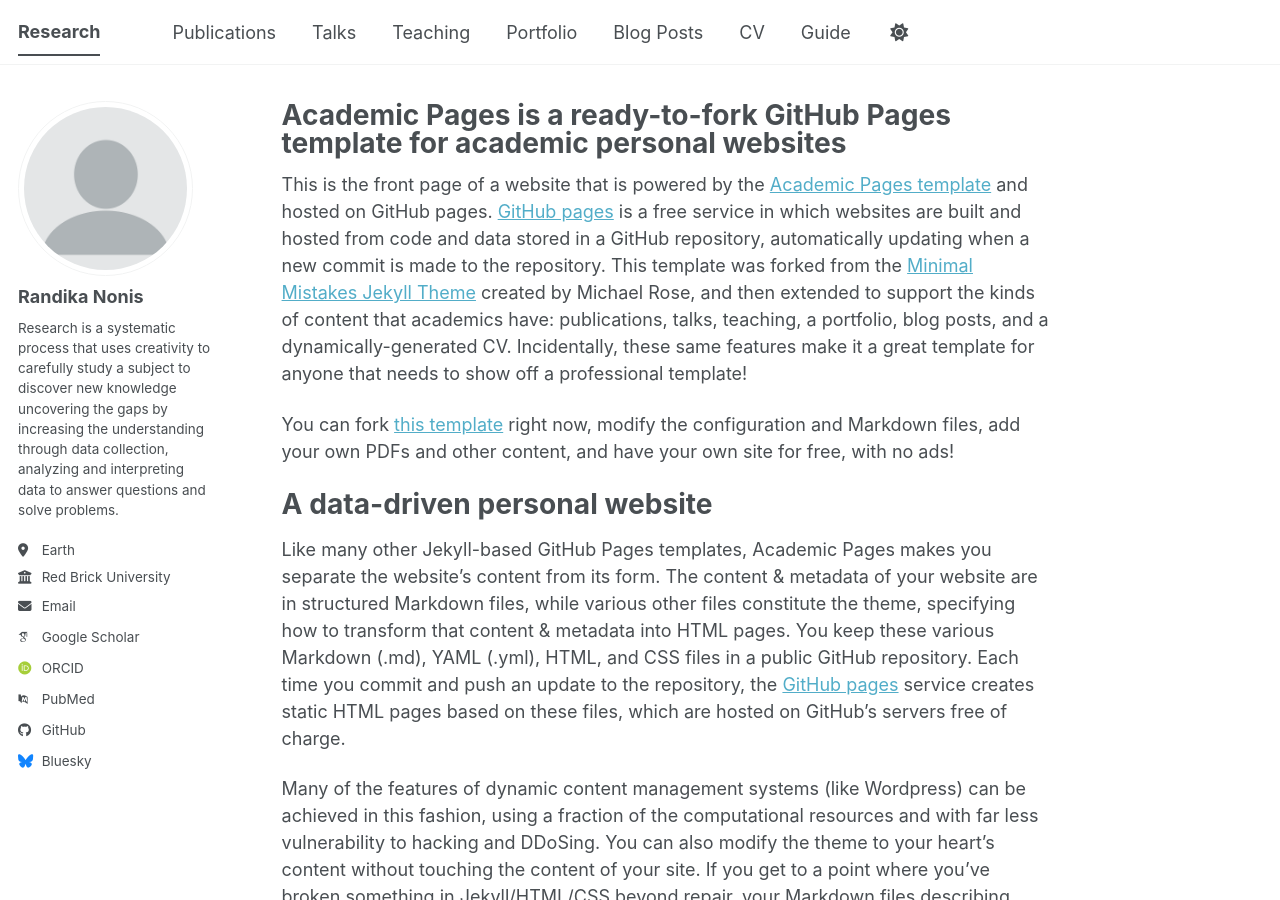
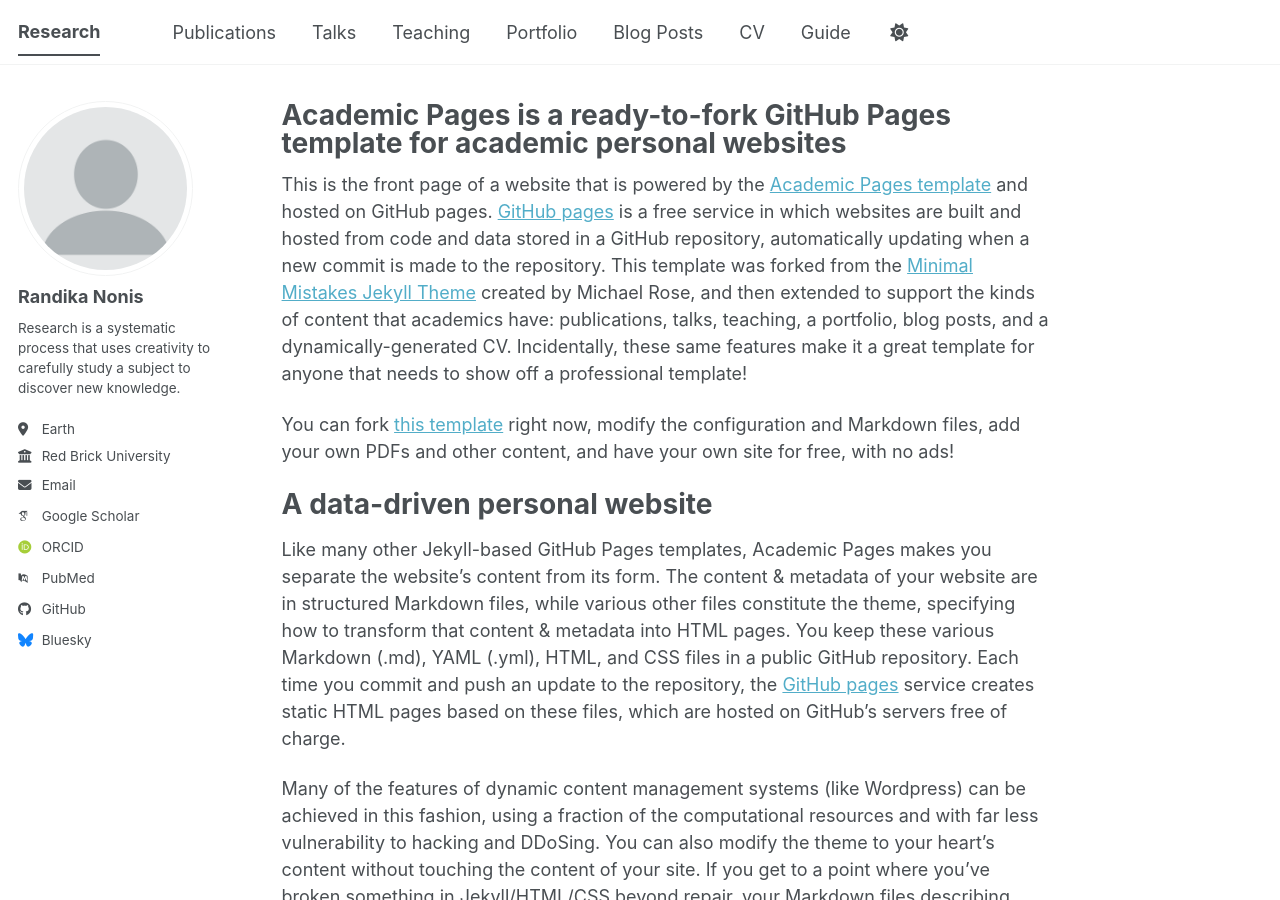
Before and after one commit to randy8891/academic, a Jekyll site: the page built from _pages/about.md, in a window 1280 px wide and 900 px high. Built offline with Jekyll 4.4.1, drawn with Linux system fonts in a browser that asks for light colours; some web fonts are replaced; a script bundle is joined from its source files by our own code; library files that are not in the unit come from our copies.

Commit message:
Update _config.yml

```diff
--- a/_config.yml
+++ b/_config.yml
@@ -13,10 +13,10 @@
 title_separator          : "-"
 name                     : &name "Randika Nonis"
 description              : &description "Your Name's academic portfolio"   # Update this with a general description of your site, this is the default if not overridden by a page
-url                      : https://academicpages.github.io # The base hostname & protocol for your site e.g. "https://[your GitHub username].github.io",
+url                      : https://research.randikanonis.com # The base hostname & protocol for your site e.g. "https://[your GitHub username].github.io",
                                                            # or if you already have some other page hosted on Github then use "https://[your GitHub username].github.io/[Your Repo Name]"
 baseurl                  : "" # the subpath of your site, e.g. "/blog"
-repository               : "academicpages/academicpages.github.io"
+repository               : "https://github.com/randy8891/academic"
 
 # Site Author - The following control what appear as part of the author content on the side bar.
 #               If a field is blank the icon and link will not appear, otherwise it will be shown.
@@ -26,7 +26,7 @@
   avatar           : "profile.png"
   name             : "Randika Nonis"
   pronouns         : # example: "she/her"
-  bio              : "Research is a systematic process that uses creativity to carefully study a subject to discover new knowledge uncovering the gaps by increasing the understanding through data collection, analyzing and interpreting data to answer questions and solve problems."
+  bio              : "Research is a systematic process that uses creativity to carefully study a subject to discover new knowledge."
   location         : "Earth"
   employer         : "Red Brick University"
   uri              : # URL
```
